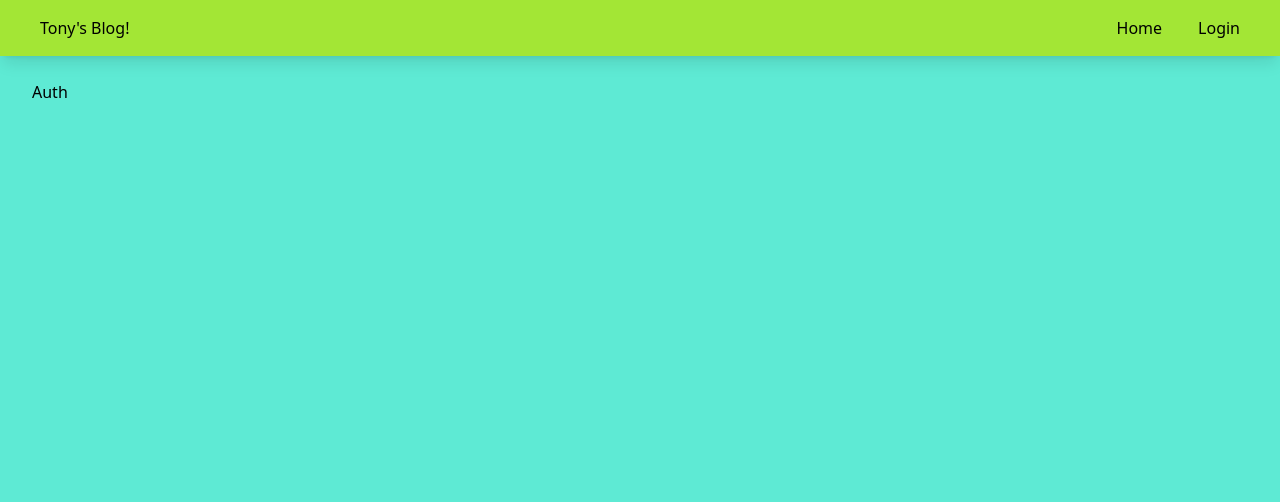
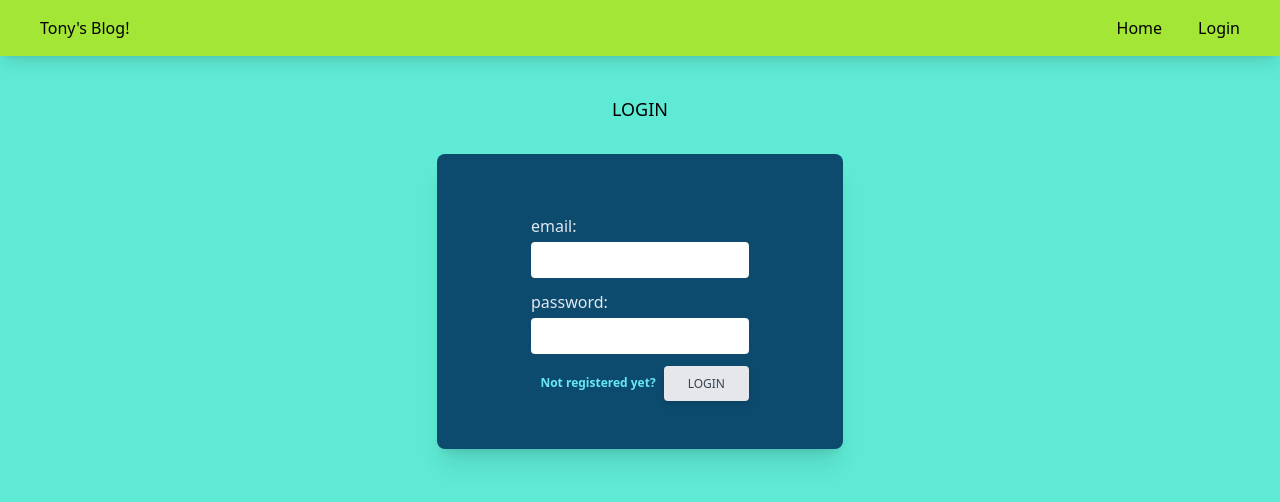
Before and after one commit to antoniogiachin/supabase-react-blog, a React (Vite) app: page /auth in a window 1280 px wide. Shown: the top 502 px of the page. Built offline with nearby package versions, Linux system fonts and the light colour scheme.

Commit message:
[Task1] - Style inserito

```diff
--- a/src/components/auth/AuthForm.jsx
+++ b/src/components/auth/AuthForm.jsx
@@ -1,15 +1,44 @@
-export const AuthForm = () => {
+export const AuthForm = ({ isLoginForm, setIsLoginForm }) => {
   return (
     <form>
-      <div>
+      {!isLoginForm && (
+        <div className="mt-3 flex flex-col space-y-1">
+          <label>firstname:</label>
+          <input className="rounded p-2 text-slate-800 text-sm" type="text" />
+        </div>
+      )}
+      {!isLoginForm && (
+        <div className="mt-3 flex flex-col space-y-1">
+          <label>lastname:</label>
+          <input className="rounded p-2 text-slate-800 text-sm" type="text" />
+        </div>
+      )}
+      <div className="mt-3 flex flex-col space-y-1">
         <label>email:</label>
-        <input type="email" />
+        <input className="rounded p-2 text-slate-800 text-sm" type="email" />
       </div>
-      <div>
+      <div className="mt-3 flex flex-col space-y-1">
         <label>password:</label>
-        <input type="password" />
+        <input className="rounded p-2 text-slate-800 text-sm" type="password" />
       </div>
-      <button>Login</button>
+      <div className="mt-3 flex justify-end space-x-2">
+        <p
+          onClick={() => {
+            setIsLoginForm(
+              (prevIsLoginForm) => (prevIsLoginForm = !prevIsLoginForm)
+            );
+          }}
+          className="text-xs text-cyan-300 font-bold hover:underline cursor-pointer self-center "
+        >
+          {isLoginForm ? "Not registered yet?" : "Already registered?"}
+        </p>
+        <button
+          type="button"
+          className="inline-block px-6 py-2.5 bg-gray-200 text-gray-700 font-medium text-xs leading-tight uppercase rounded shadow-md hover:bg-gray-300 hover:shadow-lg focus:bg-gray-300 focus:shadow-lg focus:outline-none focus:ring-0 active:bg-gray-400 active:shadow-lg transition duration-150 ease-in-out"
+        >
+          {isLoginForm ? "Login" : "Register"}
+        </button>
+      </div>
     </form>
   );
 };
--- a/src/pages/Auth.jsx
+++ b/src/pages/Auth.jsx
@@ -1,5 +1,23 @@
-import React from "react";
+// * reacts imports
+import { useState } from "react";
+// * custom components
+import { AuthForm } from "../components/auth/AuthForm";
 
 export const Auth = () => {
-  return <div>Auth</div>;
+  const [isLoginForm, setIsLoginForm] = useState(true);
+
+  return (
+    <div className="w-full h-96 grid place-items-center">
+      <h2 className="text-center text-lg uppercase">
+        {isLoginForm ? "Login" : "Register"}
+      </h2>
+      <div
+        className={`${
+          !isLoginForm && "mt-5"
+        } bg-sky-900 w-1/3 py-12 flex items-center justify-center  text-slate-200 rounded-lg shadow-xl`}
+      >
+        <AuthForm isLoginForm={isLoginForm} setIsLoginForm={setIsLoginForm} />
+      </div>
+    </div>
+  );
 };
```
